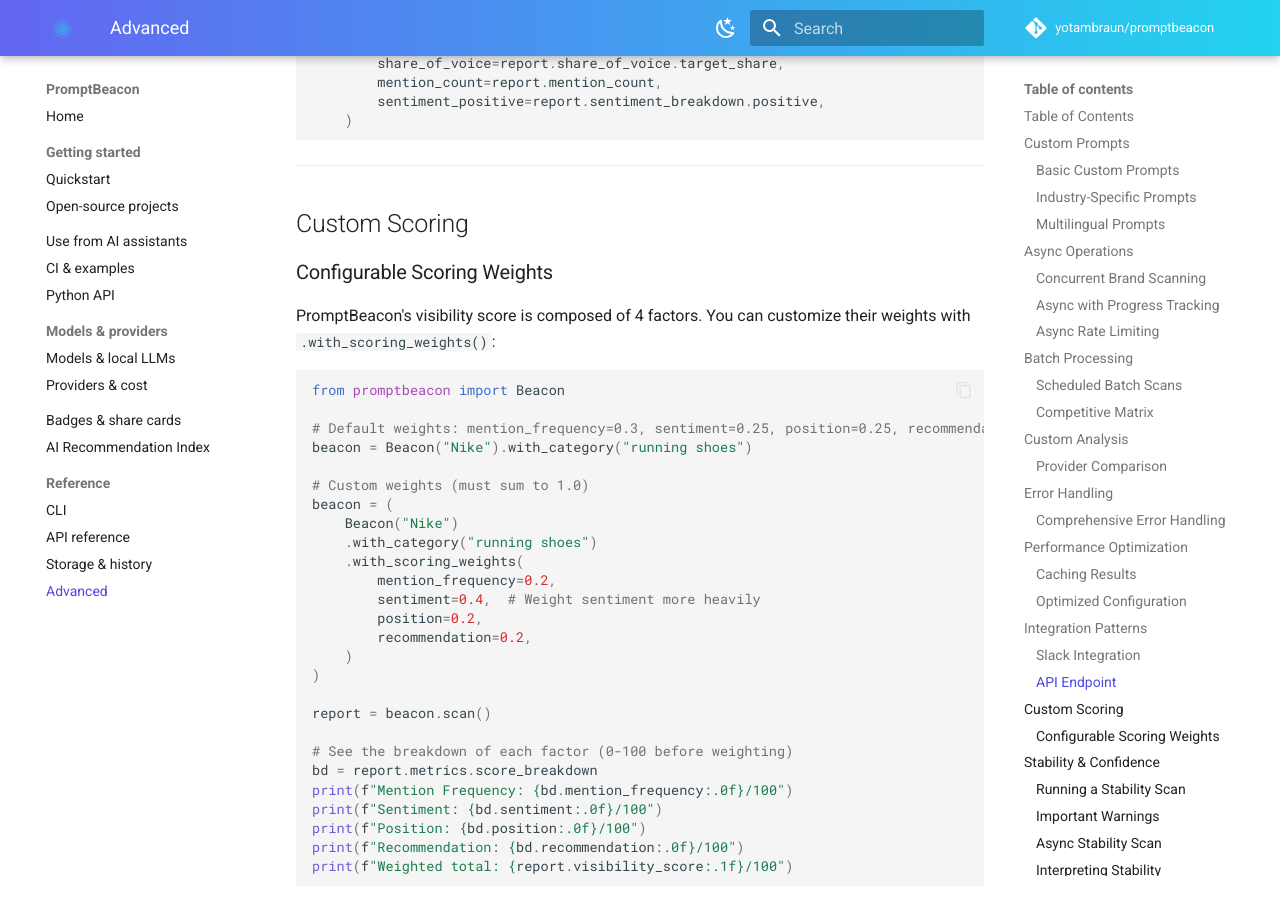
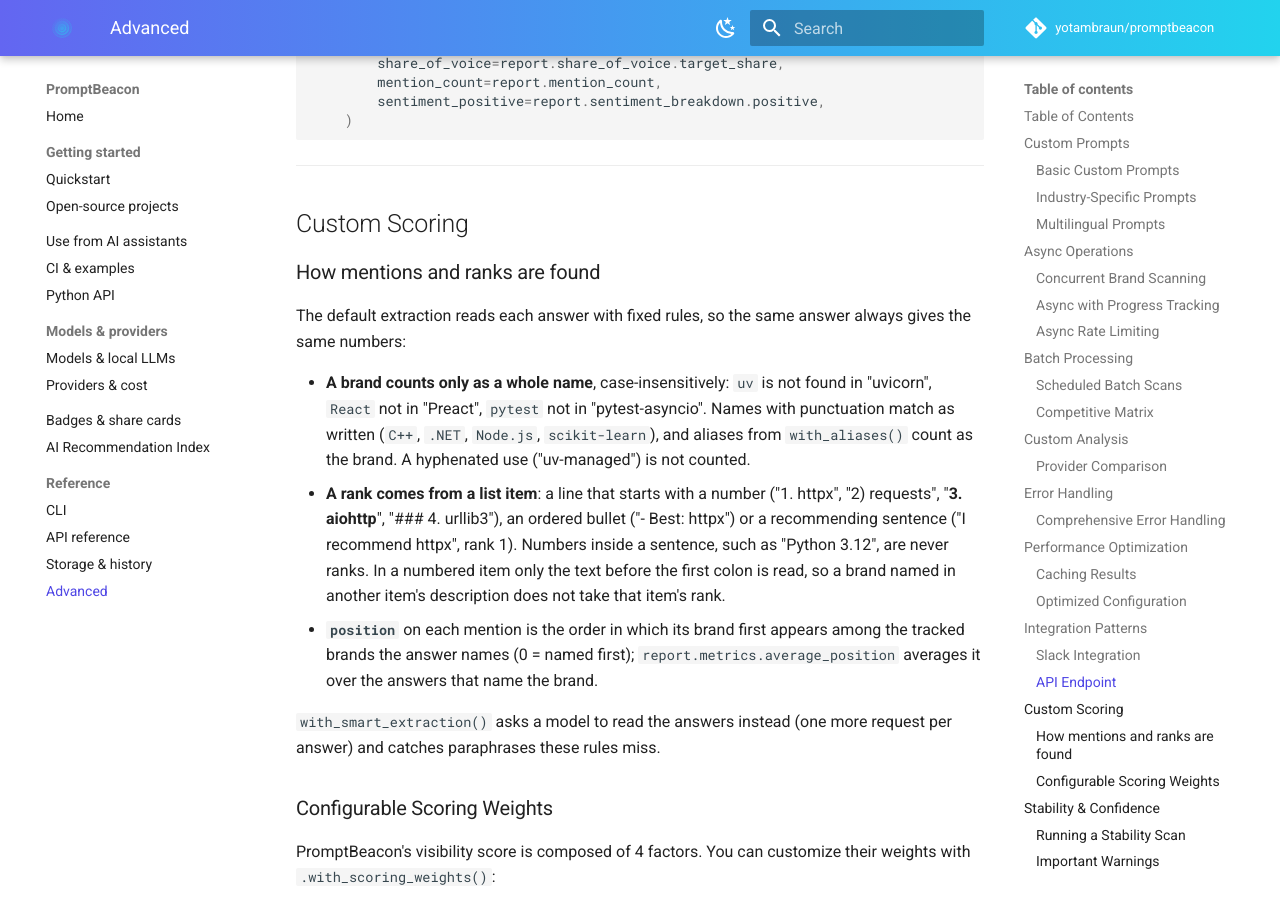
Before and after one commit to yotambraun/promptbeacon, an MkDocs documentation site: the page built from docs/advanced.md, in a window 1280 px wide and 900 px high, scrolled down 10789 px. Built offline with MkDocs 1.6.1 and Material for MkDocs 9.7.7, drawn with Linux system fonts in a browser that asks for light colours; comment, search, counter and statistics services are not loaded.

Commit message:
docs: whole-name matching, list ranks and position; changelog and TODO
Explain how mentions and ranks are found, define position and
average_position, record the fixes and the score changes they cause, and
bring TODO.md up to date (cost budgeting shipped in 1.4.0).

```diff
--- a/docs/advanced.md
+++ b/docs/advanced.md
@@ -546,6 +546,29 @@ async def scan_brand(request: ScanRequest):
 ---
 
 ## Custom Scoring
+
+### How mentions and ranks are found
+
+The default extraction reads each answer with fixed rules, so the same answer always
+gives the same numbers:
+
+- **A brand counts only as a whole name**, case-insensitively: `uv` is not found in
+  "uvicorn", `React` not in "Preact", `pytest` not in "pytest-asyncio". Names with
+  punctuation match as written (`C++`, `.NET`, `Node.js`, `scikit-learn`), and aliases
+  from `with_aliases()` count as the brand. A hyphenated use ("uv-managed") is not
+  counted.
+- **A rank comes from a list item**: a line that starts with a number ("1. httpx",
+  "2) requests", "**3. aiohttp**", "### 4. urllib3"), an ordered bullet ("- Best:
+  httpx") or a recommending sentence ("I recommend httpx", rank 1). Numbers inside a
+  sentence, such as "Python 3.12", are never ranks. In a numbered item only the text
+  before the first colon is read, so a brand named in another item's description does
+  not take that item's rank.
+- **`position`** on each mention is the order in which its brand first appears among
+  the tracked brands the answer names (0 = named first);
+  `report.metrics.average_position` averages it over the answers that name the brand.
+
+`with_smart_extraction()` asks a model to read the answers instead (one more request per
+answer) and catches paraphrases these rules miss.
 
 ### Configurable Scoring Weights
 
```
Also changed, not shown: CHANGELOG.md (+31 -0 lines), TODO.md (+7 -1 lines), docs/api-reference.md (+2 -2 lines).
